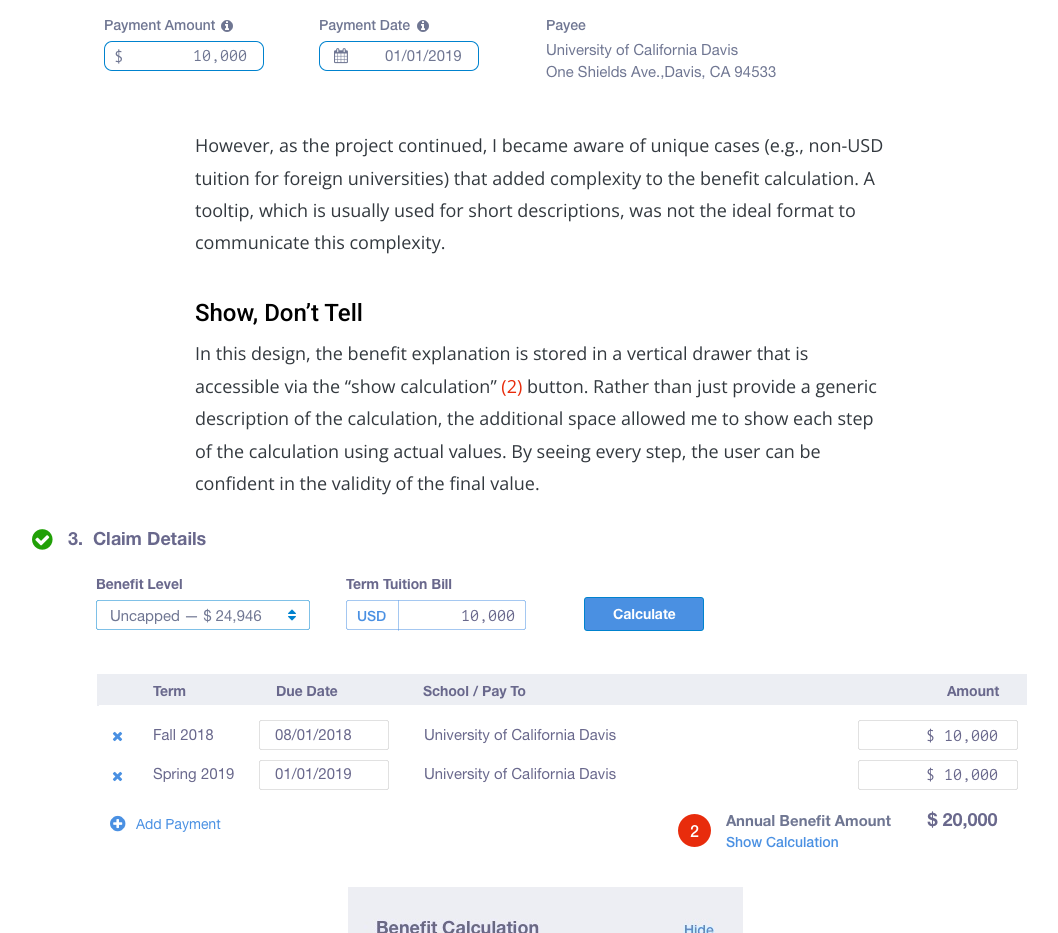
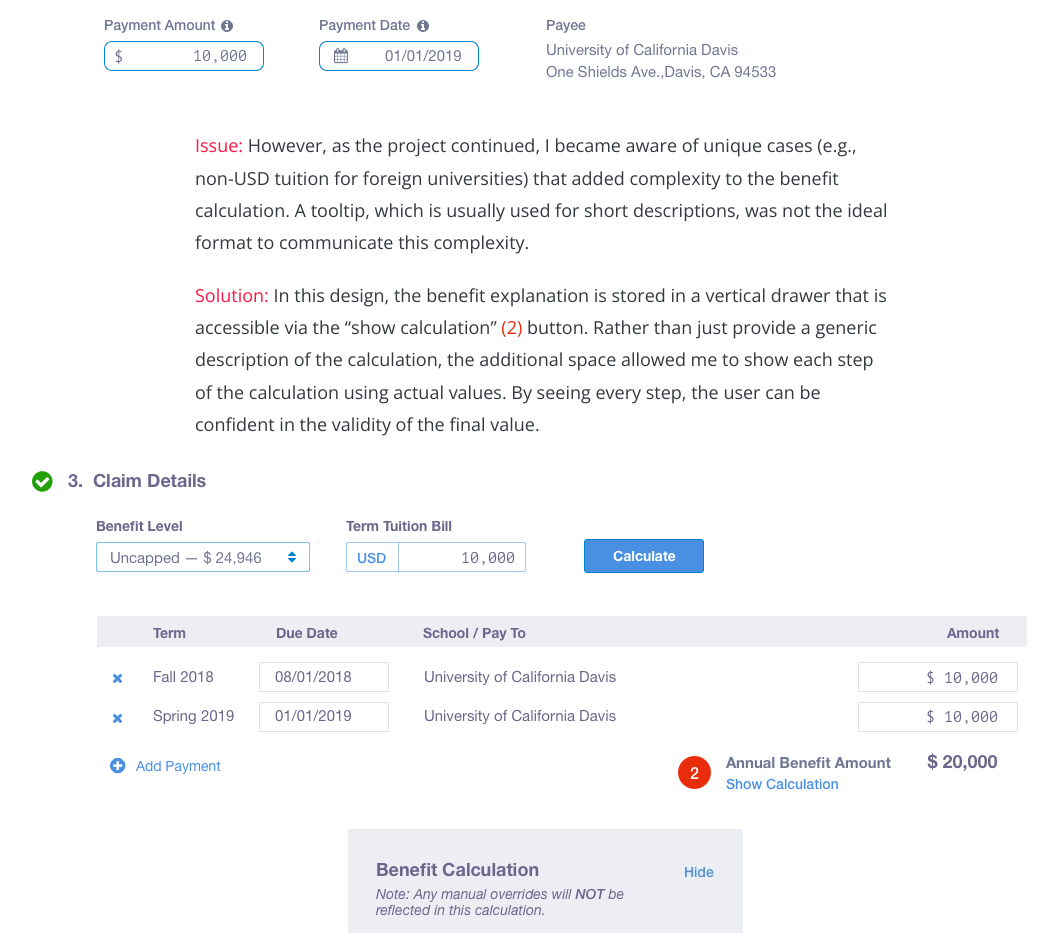
Before and after one commit to berthakuo/berthakuo.github.io, a website: page CSP.html in a window 1280 px wide. Shown: the part 6882-7815 px from the top of the page, without its empty margins (95-1153 px from the left). Drawn offline with nearby package versions, Linux system fonts and the light colour scheme.

Commit message:
fix Case Study 1: remove extra show don't tell and add issue/solution

```diff
--- a/CSP.html
+++ b/CSP.html
@@ -108,9 +108,9 @@
                         <!-- <i class="fa fa-question-circle fa-lg" aria-hidden="true"></i> -->
                         <img src='Images/CSP/claim_info_icon_w1042.png'>
                     </figure>
-                    <p>However, as the project continued, I became aware of unique cases (e.g., non-USD tuition for foreign universities) that added complexity to the benefit calculation. A tooltip, which is usually used for short descriptions, was not the ideal format to communicate this complexity. </p>
-                    <h4>Show, Don’t Tell</h4>
-                    <p>In this design, the benefit explanation is stored in a vertical drawer that is accessible via the “show calculation” <span class="annotation">(2)</span> button. Rather than just provide a generic description of the calculation, the additional space allowed me to show each step of the calculation using actual values. By seeing every step, the user can be confident in the validity of the final value. </p>
+                    <p><span class="inline_bold">Issue:  </span>However, as the project continued, I became aware of unique cases (e.g., non-USD tuition for foreign universities) that added complexity to the benefit calculation. A tooltip, which is usually used for short descriptions, was not the ideal format to communicate this complexity. </p>
+
+                    <p><span class="inline_bold">Solution:  </span>In this design, the benefit explanation is stored in a vertical drawer that is accessible via the “show calculation” <span class="annotation">(2)</span> button. Rather than just provide a generic description of the calculation, the additional space allowed me to show each step of the calculation using actual values. By seeing every step, the user can be confident in the validity of the final value. </p>
                     <figure class="break-out">
                         <img src='Images/CSP/claim_show_calculation_w1042.png'>
                     </figure>
```
